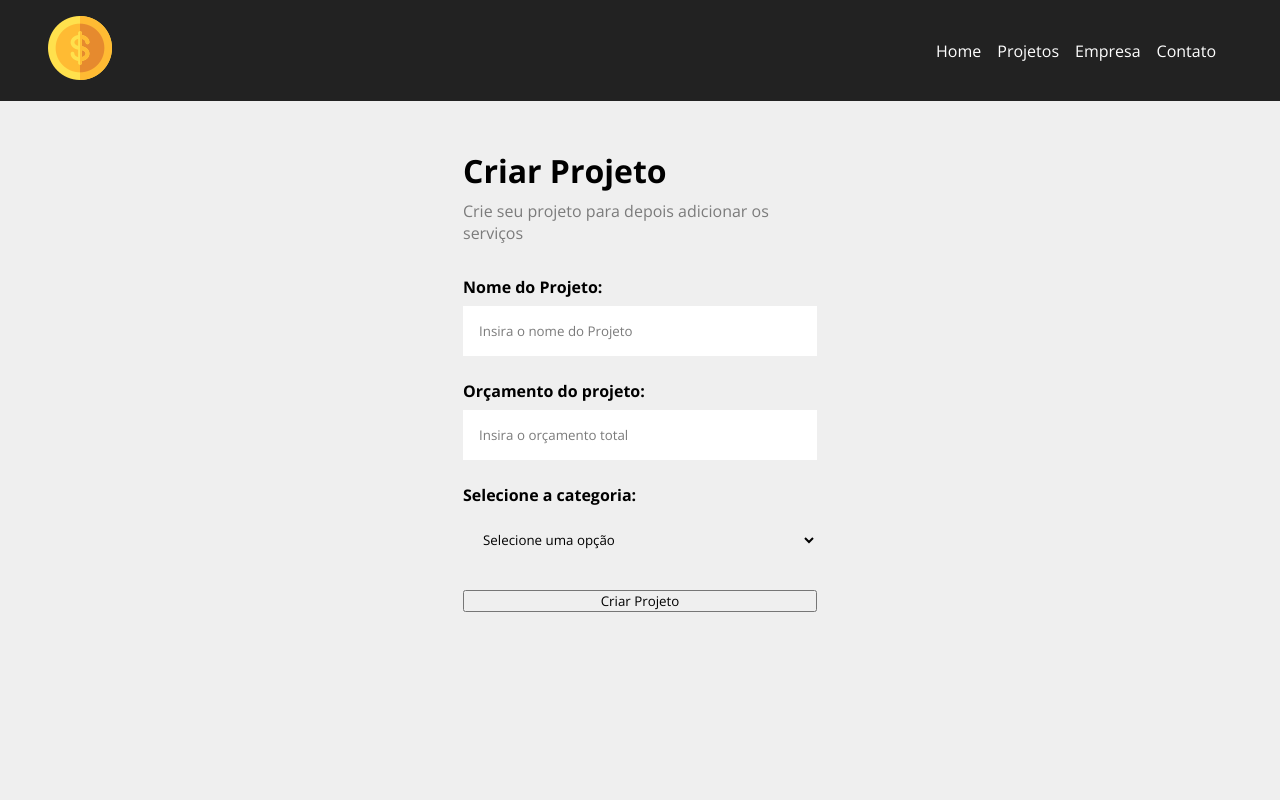
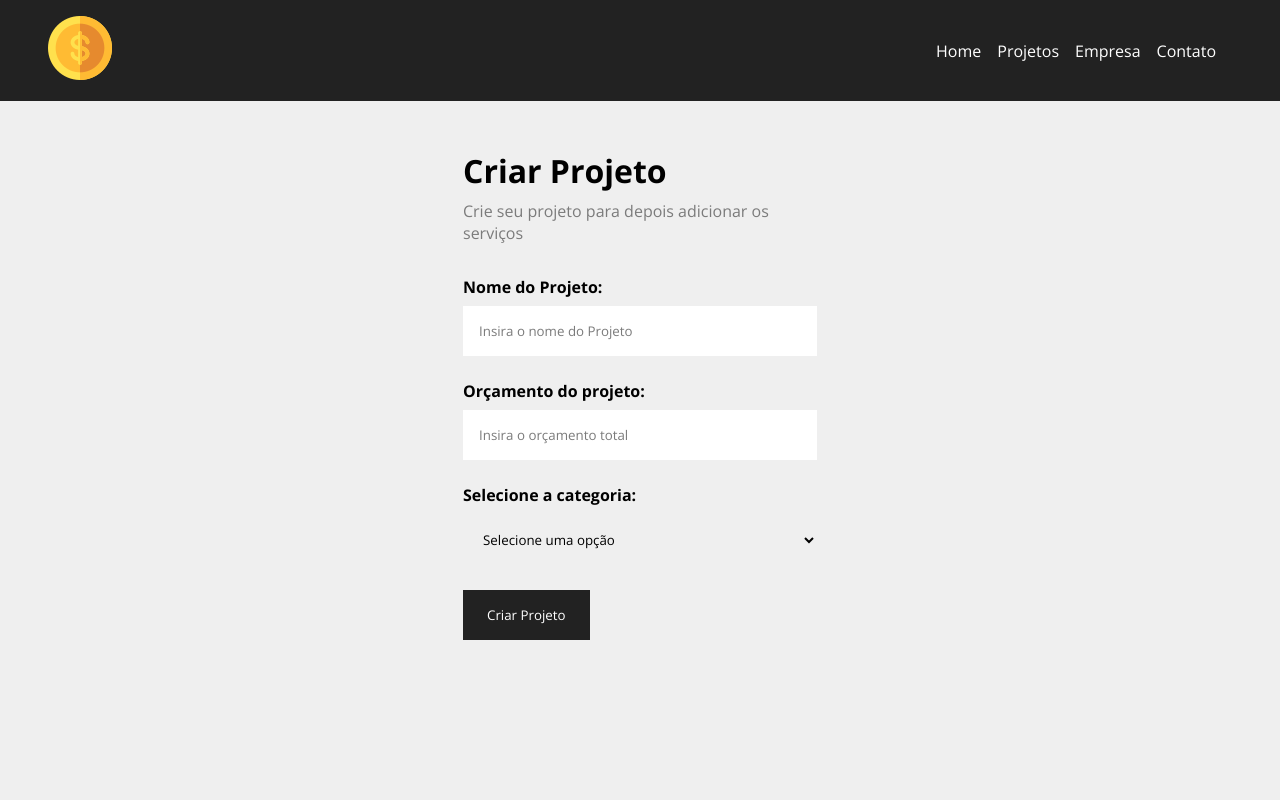
Before and after one commit to RafaelHDSV/Costs, a React (Create React App) app: page /newproject in a window 1280 px wide. Shown: the top 800 px of the page. Built offline with nearby package versions, Linux system fonts and the light colour scheme; the HTML template or start-up script is replaced by a standard one.

Commit message:
Adding submit button

```diff
--- a/src/components/form/SubmitButton.js
+++ b/src/components/form/SubmitButton.js
@@ -0,0 +1,12 @@
+import React from 'react'
+import styles from './SubmitButton.module.css'
+
+const SubmitButton = ({ text }) => {
+    return (
+        <div>
+            <button className={styles.btn}>{text}</button>
+        </div>
+    )
+}
+
+export default SubmitButton
--- a/src/components/form/SubmitButton.module.css
+++ b/src/components/form/SubmitButton.module.css
@@ -0,0 +1,13 @@
+.btn {
+    background-color: #222;
+    color: #fff;
+    padding: 1rem 1.5rem;
+    text-decoration: none;
+    border: none;
+    cursor: pointer;
+    transition: .5 all ease;
+}
+
+.btn.btn:hover {
+    color: #ffbb33;
+}
--- a/src/components/pages/NewProject.js
+++ b/src/components/pages/NewProject.js
@@ -9,7 +9,7 @@ const NewProject = () => {
             <h1>Criar Projeto</h1>
             <p>Crie seu projeto para depois adicionar os serviços</p>
 
-            <ProjectForm></ProjectForm>
+            <ProjectForm btnText='Criar Projeto'></ProjectForm>
         </div>
     )
 }
--- a/src/components/project/ProjectForm.js
+++ b/src/components/project/ProjectForm.js
@@ -1,10 +1,11 @@
 import React from 'react'
 import Input from '../form/Input'
 import Select from '../form/Select'
+import SubmitButton from '../form/SubmitButton'
 
 import styles from './ProjectForm.module.css'
 
-const ProjectForm = () => {
+const ProjectForm = ({ btnText }) => {
     return (
         <form className={styles.form}>
             <Input type='text' text='Nome do Projeto' name='name' placeholder='Insira o nome do Projeto'></Input>
@@ -12,7 +13,7 @@ const ProjectForm = () => {
 
             <Select name='category_id' text='Selecione a categoria'></Select>
 
-            <input type="submit" value="Criar Projeto" />
+            <SubmitButton text={btnText}></SubmitButton>
         </form>
     )
 }
```
